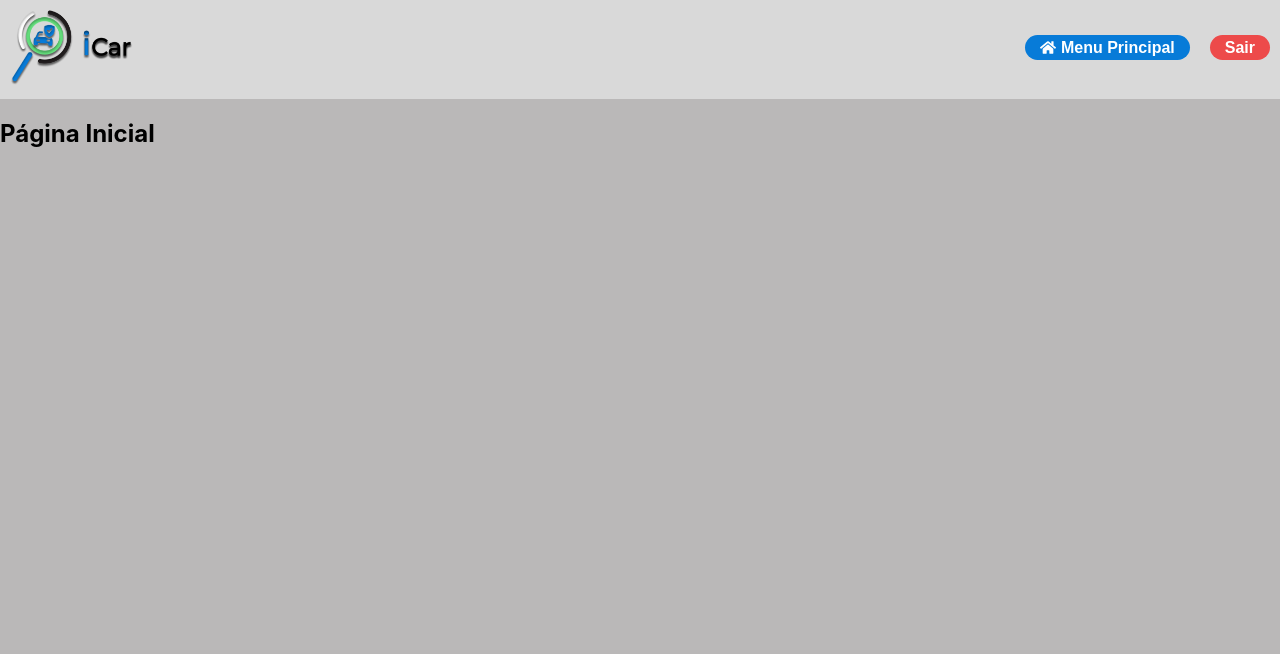
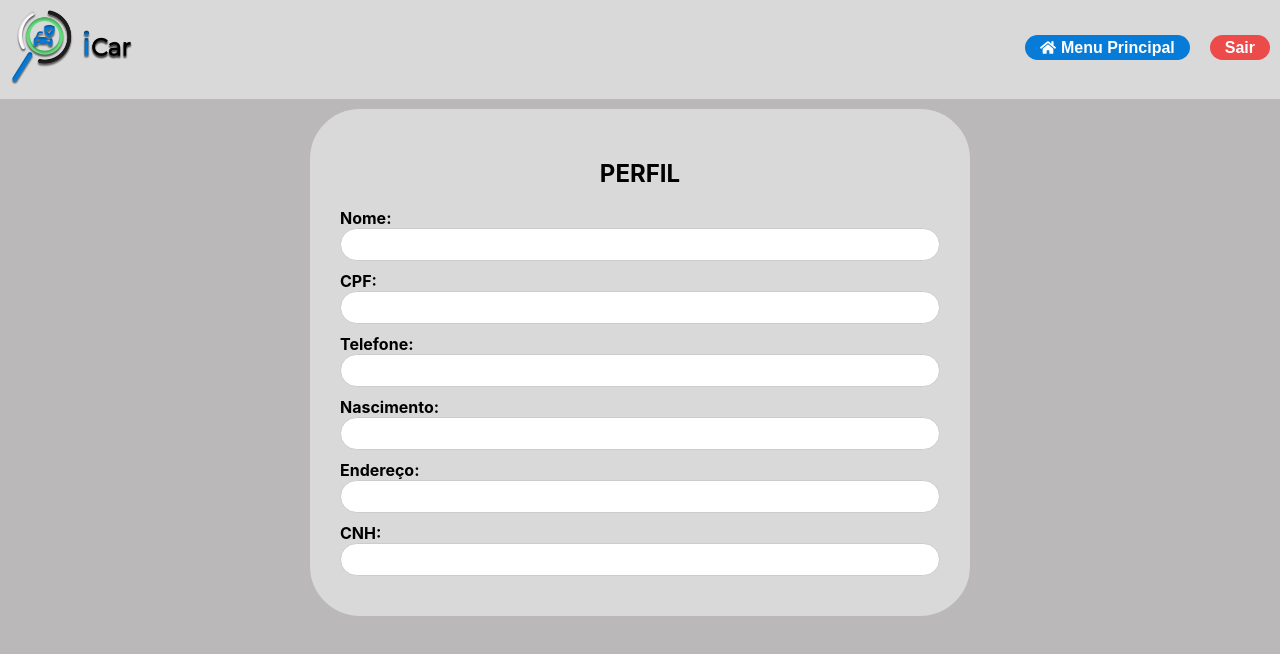
Before and after one commit to david-jc-br/ICar, a React (Create React App) app in the folder App/front-end/: page /perfil in a window 1280 px wide. Shown: the top 654 px of the page. Built offline with nearby package versions, Linux system fonts and the light colour scheme.

Commit message:
página perfil cliente

```diff
--- a/App/front-end/src/App.tsx
+++ b/App/front-end/src/App.tsx
@@ -6,12 +6,14 @@ import Principal from './pages/PrincipalPage';
 import Login from './pages/LoginPage';
 import CadastrarPessoa from './pages/CadastrarPessoaPage';
 import EsqueciSenha from './pages/EsqueciSenhaPage';
+import PrincipalCliente from './pages/PrincipalClientePage';
+
 import CadastrarVeiculo from './pages/CadastrarVeiculoPage';
-import PageNotFound from './pages/PageNotFound';
 import ExcluirVeiculo from './pages/ExcluirVeiculoPage';
 import AtualizarVeiculo from './pages/AtualizarVeiculoPage';
 import VisualizarVeiculos from './pages/VisualizarVeiculosPage';
-import PrincipalCliente from './pages/PrincipalClientePage';
+import PageNotFound from './pages/PageNotFound';
+
 import Alugar from './pages/AlugarPage';
 import Perfil from './pages/PerfilPage';
 
@@ -32,14 +34,17 @@ const App: React.FC = () => {
           <Route path="login" element={<Login />} />
           <Route path="cadastrarPessoa" element={<CadastrarPessoa />} />
           <Route path="esqueciSenha" element={<EsqueciSenha />} />
+          <Route path="perfil" element={<Perfil/>} />
+          <Route path="principalCliente" element={<PrincipalCliente/>} />
+
           <Route path="cadastrarVeiculo" element={<CadastrarVeiculo />} />
           <Route path="excluirVeiculo" element={<ExcluirVeiculo/>} />
           <Route path="alugar/:placa" element={<Alugar/>} />
-          <Route path="perfil" element={<Perfil/>} />
           <Route path="atualizarVeiculo" element={<AtualizarVeiculo/>} />
-          <Route path="principalCliente" element={<PrincipalCliente/>} />
           <Route path="visualizarVeiculos" element={<VisualizarVeiculos/>} />
+
           <Route path="*" element={<PageNotFound />} />
+
         </Route>
       </Routes>
     </BrowserRouter>
--- a/App/front-end/src/pages/PerfilPage.tsx
+++ b/App/front-end/src/pages/PerfilPage.tsx
@@ -1,11 +1,116 @@
-import React from 'react';
+import React, { useEffect, useState } from 'react';
+import { getPessoaPorCpf } from '../services/PessoaServices';
+
+// css
+import './css/Form.css';
+import '../global/global.css';
 
 const Perfil: React.FC = () => {
+    const [nome, setNome] = useState('');
+    const [cpf, setCpf] = useState('');
+    const [telefone, setTelefone] = useState('');
+    const [nascimento, setNascimento] = useState('');
+    const [funcao, setFuncao] = useState('Atendente');
+    const [endereco, setEndereco] = useState('');
+    const [cnh, setCnh] = useState('');
+    const [senha, setSenha] = useState('');
+    const [tipoPessoa, setTipoPessoa] = useState('Cliente');
+    const [alerta, setAlerta] = useState<{ tipo: 'success' | 'error' | 'warning'; mensagem: string } | null>(null);
+
+
+    const verificarExistenciaPessoa = async (cpf: string) => {
+        try {
+            const pessoa = await getPessoaPorCpf(cpf);
+            if (pessoa) {
+                setNome(pessoa.nome);
+                setCpf(pessoa.cpf);
+                setTelefone(pessoa.telefone);
+                setNascimento(pessoa.nascimento);
+                setFuncao(pessoa.funcao);
+                setCnh(pessoa.cnh);
+                setTipoPessoa(pessoa.tipoPessoa);
+
+                setAlerta({ tipo: 'success', mensagem: 'Cadastro Encontrado!' })
+
+            } else {
+                setNome('');
+                setCpf('');
+                setTelefone('');
+                setNascimento('');
+                setFuncao('');
+                setCnh('');
+                setTipoPessoa('');
+                setAlerta({ tipo: 'error', mensagem: 'Cadastro não encontrado!' });
+            }
+        } catch (error) {
+            console.error('Erro ao verificar a existência do cadastro:', error);
+        }
+    };
+
+    const renderAlerta = () => {
+        if (!alerta) return null;
+
+        return <div className={`alert alert-${alerta.tipo}`}>{alerta.mensagem}</div>;
+    };
+
     return (
-        <div>
-            <h2>Página Inicial</h2>
-            {/* Conteúdo adicional da página */}
-        </div>
+        <form className="form-container">
+            {renderAlerta()}
+
+            <h2>PERFIL </h2>
+            <div className="form-group">
+                <label>
+                    Nome:
+                    <input type="text" value={nome}/>
+                </label>
+            </div>
+
+            <div className="form-group">
+                <label>
+                    CPF:
+                    <input type="text" value={cpf}/>
+                </label>
+            </div>
+
+            <div className="form-group">
+                <label>
+                    Telefone:
+                    <input type="text" value={telefone}/>
+                </label>
+            </div>
+
+            <div className="form-group">
+                <label>
+                    Nascimento:
+                    <input type="text" value={nascimento}/>
+                </label>
+            </div>
+
+            <div className="form-group">
+                <label>
+                    Endereço:
+                    <input type="text" value={endereco}/>
+                </label>
+            </div>
+
+            {tipoPessoa === 'Cliente' && (
+                <div className="form-group">
+                    <label>
+                        CNH:
+                        <input type="text" value={cnh}/>
+                    </label>
+                </div>
+            )}
+            {tipoPessoa === 'Funcionário' && (
+                <div className="form-group">
+                    <label>
+                        Função:
+                        <input type="text" value={funcao}/>
+                    </label>
+                </div>
+            )}
+
+        </form>
     );
 };
 
--- a/App/front-end/src/services/PessoaServices.ts
+++ b/App/front-end/src/services/PessoaServices.ts
@@ -21,3 +21,15 @@ export async function criarFuncionario(newData: any) {
         errorType(error);
     }
 }
+
+
+export async function getPessoaPorCpf(cpf: string) {
+    try {
+        const response = await axios.get(`https://localhost:3001/pessoa/one/${cpf}`);
+        const data = response.data;
+        return data;
+    } catch (error) {
+        console.error(error);
+        throw new Error('Error not found people.');
+    }
+}
```
